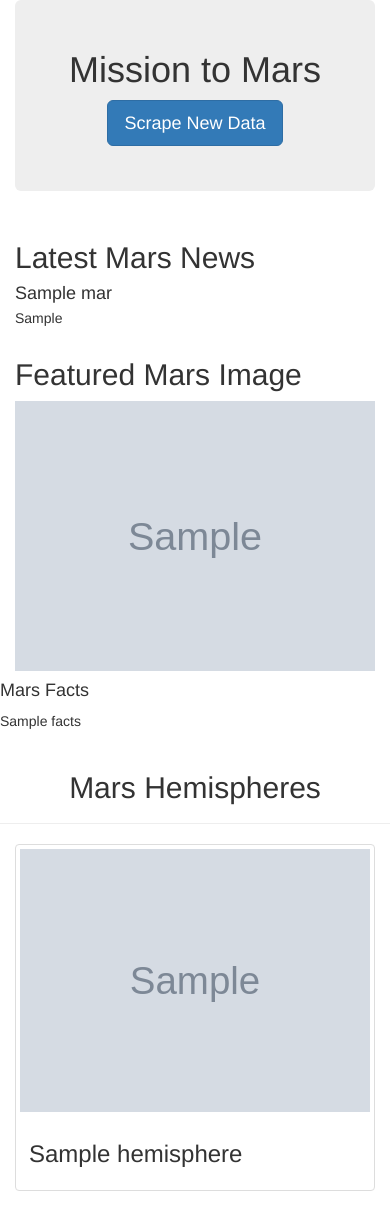
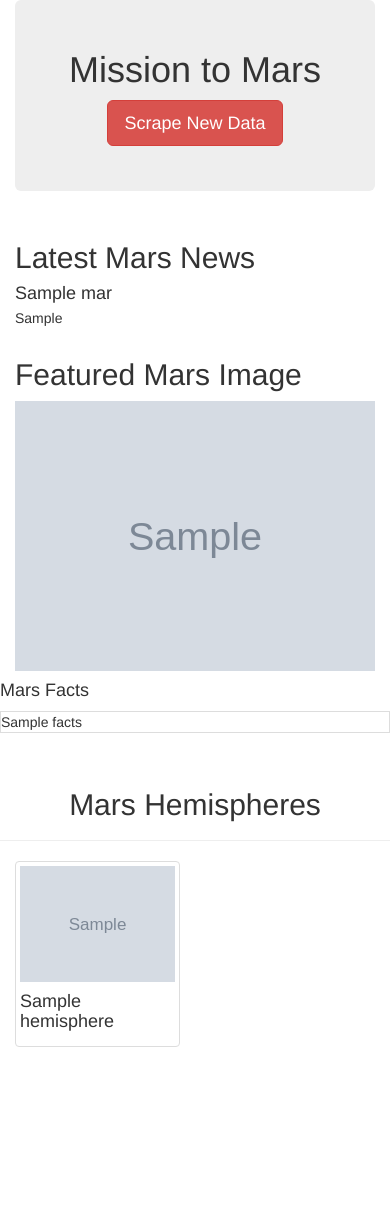
Before and after one commit to niculbolas/Mission-to-Mars, a Flask app: page / in a window 390 px wide. After the commit the page ends 1047 px from the top, so only its background shows below. Run offline with Flask 2, Linux system fonts and the light colour scheme; grey boxes marked "Sample" are stand-in pictures; a database or web service that is not in the repository returns one stand-in record (values such as "Sample title"); some libraries are stand-ins or nearby versions.

Commit message:
Html index editted for ease of use on mobile devices.

```diff
--- a/templates/index.html
+++ b/templates/index.html
@@ -16,7 +16,7 @@
       <div class="jumbotron text-center">
         <h1>Mission to Mars</h1>
         <!-- Add a button to activate scraping script -->
-        <p><a class="btn btn-primary btn-lg" href="/scrape" role="button">Scrape New Data</a></p>
+        <p><a class="btn btn-danger btn-lg" href="/scrape" role="button">Scrape New Data</a></p>
       </div>
 
       <!-- Add section for Mars News -->
@@ -49,7 +49,11 @@
           <!-- Mars Facts -->
           <div class="row" id="mars-facts">
             <h4>Mars Facts</h4>
+            <div class="table-striped table-responsive">
+            <table class="table">
             {{ mars.facts | safe }}
+            </table>
+            </div>
           </div>
         </div>
       </div>
@@ -61,14 +65,17 @@
         </div>
 
         {% for hemisphere in mars.hemispheres %}
-        <div class="col-md-6">
+        <div class="card col-xs-6 col-md-3">
           <div class="thumbnail">
-            <img src="{{hemisphere.img_url | default('static/images/error.png', true)}}" alt="...">
-            <div class="caption">
-              <h3>{{hemisphere.title}}</h3>
+            <img
+            src="{{hemisphere.img_url | default('static/images/error.png', true)}}"
+            class="card-body img-responsive"
+            alt="Responsive Image">
+            <div class="card-title">
+              <h4>{{hemisphere.title}}<h4>
+            </div>
             </div>
           </div>
-        </div>
         {% endfor %}
       </div>
     </div>
```
Also changed, not shown: 1 other file.
